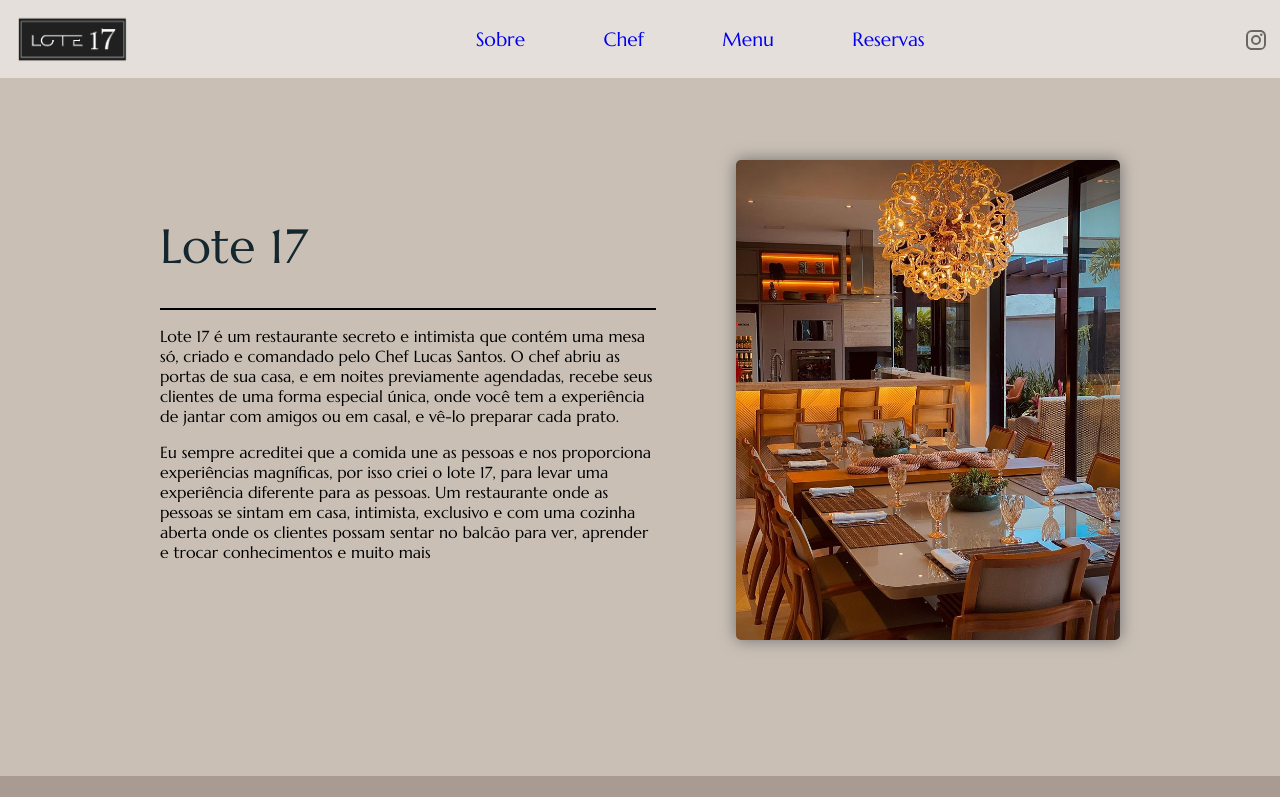
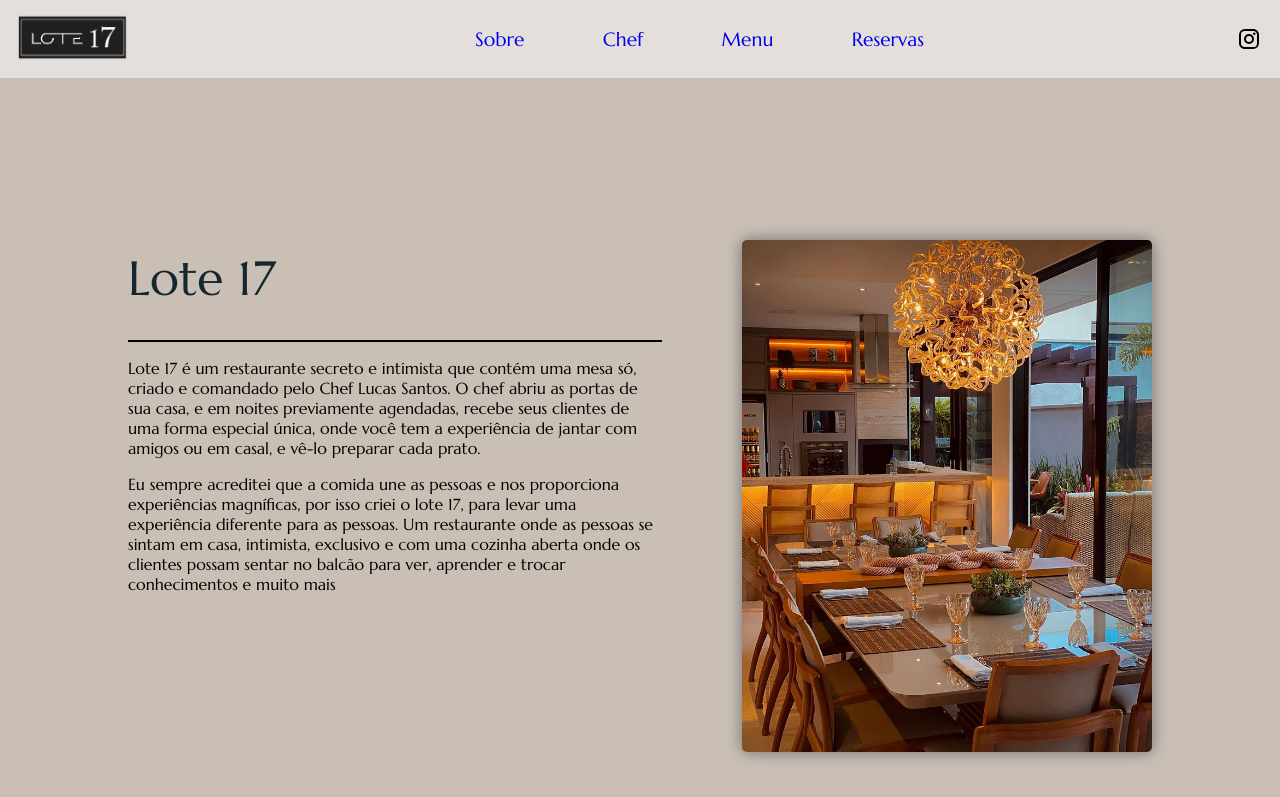
Before and after one commit to lgontijojr/lote17, a React (Create React App) app: page /sobre in a window 1280 px wide. Shown: the top 797 px of the page. Built offline with nearby package versions, Linux system fonts and the light colour scheme.

Commit message:
Responsive UI - NavbarComponent - P1

```diff
--- a/src/App.jsx
+++ b/src/App.jsx
@@ -10,6 +10,8 @@ import Footer from "./Components/Footer/Footer";
 import NavbarComponent from "./Components/NavbarComponent/NavbarComponent";
 
 import ScrollToTop from "./Util/util";
+
+import "./app.css";
 
 function App() {
   return (
--- a/src/Components/ArticleComponent/article.css
+++ b/src/Components/ArticleComponent/article.css
@@ -1,7 +1,43 @@
-.article {
-  display: flex;
-  justify-content: center;
-  margin: 10em;
-  gap: 5em;
-  align-items: flex-start;
+/* Extra small devices (phones, 600px and down) */
+@media only screen and (max-width: 650px) {
+  .article {
+    display: grid;
+    justify-items: center;
+    grid-row-gap: 0;
+    margin: 3em 1em 3em 1em;
+  }
 }
+
+/* Medium devices (landscape tablets, 768px and up) */
+@media only screen and (min-width: 650px) {
+  .article {
+    display: grid;
+    justify-content: center;
+    justify-items: center;
+    grid-row-gap: 0;
+    margin: 3em 1em 3em 1em;
+  }
+}
+
+/* Large devices (laptops/desktops, 992px and up) */
+@media only screen and (min-width: 992px) {
+  .article {
+    display: flex;
+    justify-content: center;
+    align-items: center;
+    gap: 5em;
+    max-width: 80%;
+    margin: 12em 1em 10em 10%;
+  }
+}
+
+@media only screen and (min-width: 1220px) {
+  .article {
+    display: flex;
+    justify-content: center;
+    align-items: flex-start;
+    max-width: 80%;
+    margin: 12em 1em 10em 10%;
+    gap: 5em;
+  }
+}
--- a/src/Components/ArticleImageComponent/articleImage.css
+++ b/src/Components/ArticleImageComponent/articleImage.css
@@ -3,3 +3,33 @@
   border-radius: 0.3em;
   box-shadow: 0em 0em 1em 0em #6f6f6f;
 }
+
+/* Extra small devices (phones, 600px and down) */
+@media only screen and (max-width: 650px) {
+  .article_image {
+    width: 80%;
+    border-radius: 0.3em;
+    box-shadow: 0em 0em 1em 0em #6f6f6f;
+  }
+}
+
+/* Medium devices (landscape tablets, 768px and up) */
+@media only screen and (min-width: 650px) {
+  .article_image {
+    width: 50%;
+    align-items: center;
+    border-radius: 0.3em;
+    box-shadow: 0em 0em 1em 0em #6f6f6f;
+    margin-top: 3em;
+  }
+}
+
+/* Large devices (laptops/desktops, 992px and up) */
+@media only screen and (min-width: 992px) {
+  .article_image {
+    width: 40%;
+    border-radius: 0.3em;
+    box-shadow: 0em 0em 1em 0em #6f6f6f;
+    margin-top: 3em;
+  }
+}
--- a/src/Components/NavbarComponent/NavbarComponent.jsx
+++ b/src/Components/NavbarComponent/NavbarComponent.jsx
@@ -4,33 +4,62 @@ import { NavLink } from "react-router-dom";
 import NavbarLinksComponent from "../NavbarLinksComponent/NavbarLinksComponent";
 
 import InstagramIcon from "@material-ui/icons/Instagram";
-import IconButton from "@material-ui/core/IconButton";
+import Menu from "@material-ui/icons/Menu";
 
-import { logoImage1 } from "../../img/index";
+import { logoImage1, logoImage2 } from "../../img/index";
 
 import "./navbarComponent.css";
 
+const getWindowWidth = () => {
+  const { innerWidth: width } = window;
+
+  return { width };
+};
+
+const openInNewTab = (url) => {
+  window.open(url, "_blank", "noopener,noreferrer");
+};
+
+const getCurrentScrollPosition = () => {
+  const { scrollY } = window;
+
+  return { scrollY };
+};
+
 function NavbarComponent() {
-  const [goingUp, setGoingUp] = useState(false);
+  const [logoImage, setLogoImage] = useState(logoImage1);
   const [navBarClassname, setNavbarClassname] = useState("navbar");
+  const [windowWidth, setWindowWidth] = useState(getWindowWidth());
+  const [isMobileView, setMobileView] = useState();
+  const [currentScrollPosition, setCurrentScrollPosition] = useState(
+    getCurrentScrollPosition()
+  );
 
-  const prevScrollY = useRef(0);
+  useEffect(() => {
+    const handleWindowResize = () => {
+      setWindowWidth(getWindowWidth());
+
+      if (windowWidth.width < 650) {
+        setMobileView(true);
+      }
+      if (windowWidth.width < 750) {
+        setLogoImage(logoImage2);
+      } else {
+        setMobileView(false);
+        setLogoImage(logoImage1);
+      }
+    };
+
+    window.addEventListener("resize", handleWindowResize);
+
+    return () => window.removeEventListener("resize", handleWindowResize);
+  }, [windowWidth]);
 
   useEffect(() => {
     const handleScroll = () => {
-      const currentScrollY = window.scrollY;
-      let prevScrollYPosition = prevScrollY.current;
+      setCurrentScrollPosition(getCurrentScrollPosition());
 
-      if (prevScrollYPosition < currentScrollY && goingUp) {
-        setGoingUp(false);
-      }
-      if (prevScrollYPosition > currentScrollY && !goingUp) {
-        setGoingUp(true);
-      }
-
-      prevScrollYPosition = currentScrollY;
-
-      return currentScrollY < 20
+      currentScrollPosition.scrollY < 20
         ? setNavbarClassname("navbar")
         : setNavbarClassname("navbar_scroll");
     };
@@ -38,30 +67,32 @@ function NavbarComponent() {
     window.addEventListener("scroll", handleScroll, { passive: true });
 
     return () => window.removeEventListener("scroll", handleScroll);
-  }, [goingUp]);
+  }, [currentScrollPosition]);
 
   return (
     <React.Fragment>
       <div className={navBarClassname}>
         <span className="desktop_logo">
           <NavLink to={{ pathname: "/" }}>
-            <img className="logo_image" src={logoImage1} alt="Logo" />
+            <img className="logo_image" src={logoImage} alt="Logo" />
           </NavLink>
         </span>
 
-        <NavbarLinksComponent />
+        <NavbarLinksComponent isMobileView={isMobileView} />
 
         <span>
-          <IconButton
-            disableRipple
-            disableFocusRipple
-            aria-label="Instagram Button"
-            target="_blank"
-            href="https://www.instagram.com/lote17/"
-            style={{ backgroundColor: "transparent" }}
-          >
-            <InstagramIcon className="social_media_icon_navbar" />
-          </IconButton>
+          {isMobileView ? (
+            <button className="navbar_icon_button">
+              <Menu className="navbar_icon" />
+            </button>
+          ) : (
+            <button
+              onClick={() => openInNewTab("https://www.instagram.com/lote17/")}
+              className="navbar_icon_button"
+            >
+              <InstagramIcon className="navbar_icon" />
+            </button>
+          )}
         </span>
       </div>
     </React.Fragment>
--- a/src/Components/NavbarComponent/navbarComponent.css
+++ b/src/Components/NavbarComponent/navbarComponent.css
@@ -23,9 +23,33 @@
 .logo_image {
   height: 3em;
   margin-left: 1em;
-  margin-top: 0.5em;
+  margin-top: 0.4em;
 }
 
-.social_media_icon_navbar {
-  margin-top: 0.35em;
+.navbar_icon {
+  color: black;
 }
+
+.navbar_icon_button {
+  background-color: transparent;
+  border-style: none;
+  height: 3em;
+  margin-right: 1em;
+  margin-top: 0.9em;
+  cursor: pointer;
+}
+
+/* Extra small devices (phones, 600px and down) */
+@media only screen and (max-width: 650px) {
+}
+
+/* Medium devices (landscape tablets, 768px and up) */
+@media only screen and (min-width: 650px) {
+}
+
+/* Large devices (laptops/desktops, 992px and up) */
+@media only screen and (min-width: 992px) {
+}
+
+@media only screen and (min-width: 1220px) {
+}
--- a/src/Components/NavbarLinksComponent/NavbarLinksComponent.jsx
+++ b/src/Components/NavbarLinksComponent/NavbarLinksComponent.jsx
@@ -3,7 +3,7 @@ import { NavLink } from "react-router-dom";
 
 import "./navbarLinksComponent.css";
 
-function NavbarLinksComponent() {
+function NavbarLinksComponent({ isMobileView }) {
   return (
     <React.Fragment>
       <li className="list">
--- a/src/Components/NavbarLinksComponent/navbarLinksComponent.css
+++ b/src/Components/NavbarLinksComponent/navbarLinksComponent.css
@@ -19,3 +19,17 @@
 .links:visited {
   color: black;
 }
+
+/* Medium devices (landscape tablets, 768px and up) */
+@media only screen and (max-width: 650px) {
+  .list {
+    display: none;
+  }
+}
+
+/* Large devices (laptops/desktops, 992px and up) */
+@media only screen and (max-width: 992px) {
+}
+
+@media only screen and (min-width: 1220px) {
+}
```
